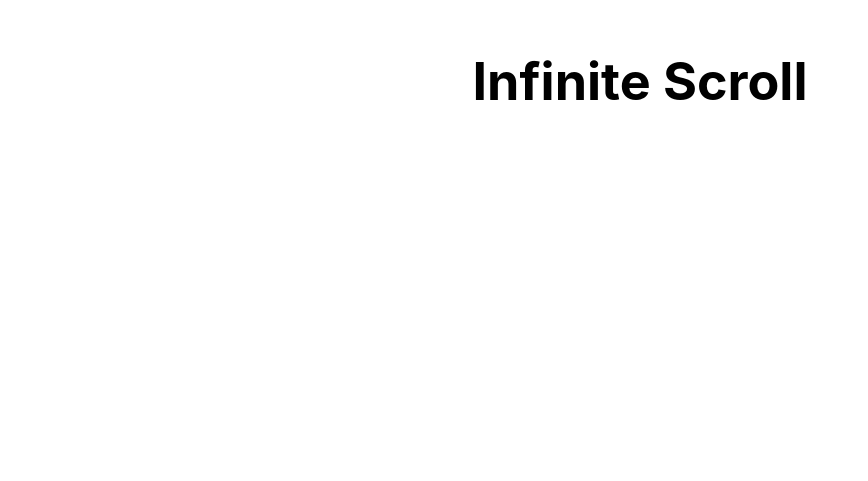
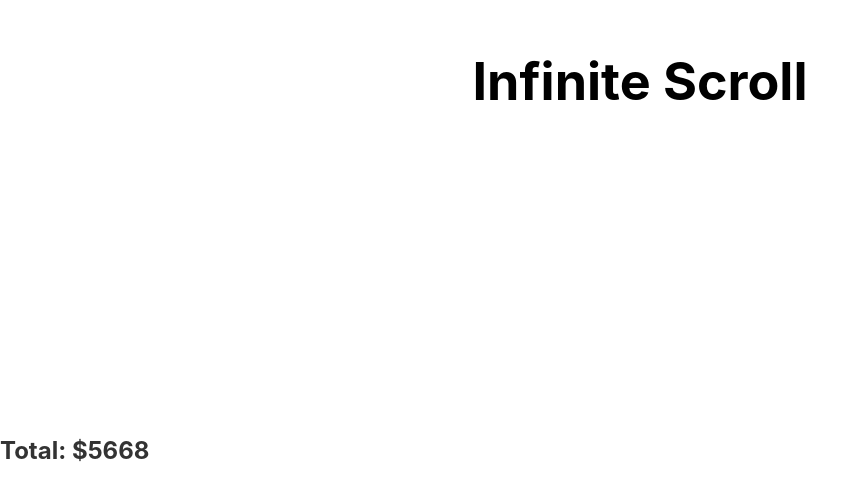
Before and after one commit to YeonSeong-Lee/wanted-pre-onboarding-fe-26, a React (Create React App) app in the folder infinite-scroll/: page / in a window 1280 px wide. Shown: the part 319-800 px from the top of the page, without its empty margins (0-868 px from the left). Built offline with nearby package versions, Linux system fonts and the light colour scheme.

Commit message:
feat: show total sum

```diff
--- a/infinite-scroll/src/MockComponent.css
+++ b/infinite-scroll/src/MockComponent.css
@@ -5,6 +5,14 @@
     border-radius: 8px;
     background-color: #f9f9f9;
     box-shadow: 0 2px 4px rgba(0, 0, 0, 0.1);
+}
+
+.mock-total-sum {
+    position: fixed;
+    bottom: 0;
+    font-size: 1.5em;
+    margin: 16px 0;
+    color: #333;
 }
 
 .product-name {
--- a/infinite-scroll/src/MockComponentContainer.tsx
+++ b/infinite-scroll/src/MockComponentContainer.tsx
@@ -5,6 +5,7 @@ import { MockDataInterface, getMockData } from './getMockData.ts';
 const MockComponentContainer: React.FC = () => {
     const [data, setData] = useState<MockDataInterface[]>([]);
     const [page, setPage] = useState(1);
+    const [totalSum, setTotalSum] = useState(0);
     const endFlag = useRef(false);
 
     useEffect(() => {
@@ -14,6 +15,9 @@ const MockComponentContainer: React.FC = () => {
                 return;
             }
             const { datas, isEnd } = await getMockData(page);
+            setTotalSum(() => {
+                return datas.reduce((acc, curr) => acc + curr.price, totalSum);
+            })
             endFlag.current = isEnd;
             setData(prevData => [...prevData, ...datas]);
         };
@@ -33,6 +37,7 @@ const MockComponentContainer: React.FC = () => {
 
     return (
         <div className="mock-component-container">
+            <h1 className="mock-total-sum">Total: ${totalSum}</h1>
             {data.map((item, index) => (
                 <MockComponent key={index} data={item} index={index} />
             ))}
```
